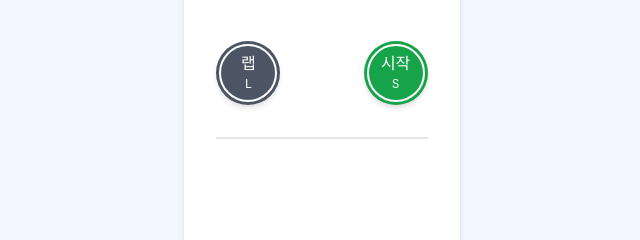
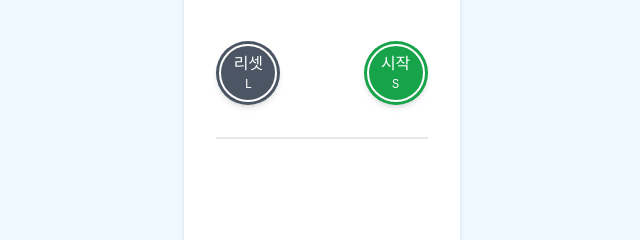
Before and after one commit to talentforest/mini-stopwatch, a website: page src/index.html in a window 1280 px wide. Shown: the part 207-447 px from the top of the page, 318-958 px from the left. Drawn offline with Linux system fonts and the light colour scheme; a web font is replaced by a local one.

Commit message:
fix: 랩 > 리셋으로 초기값 수정

```diff
--- a/src/index.html
+++ b/src/index.html
@@ -27,7 +27,7 @@
           id="lap-reset-btn"
           class="bg-gray-600 rounded-full w-16 h-16 relative flex flex-col justify-center items-center cursor-pointer shadow-md "
         >
-            <p id="lap-reset-btn-label" class="text-base">랩</p>
+            <p id="lap-reset-btn-label" class="text-base">리셋</p>
             <p class="text-xs">L</p>
         <button
           id="start-stop-btn"
```
